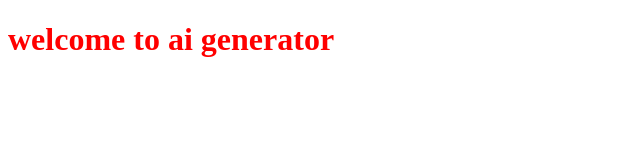
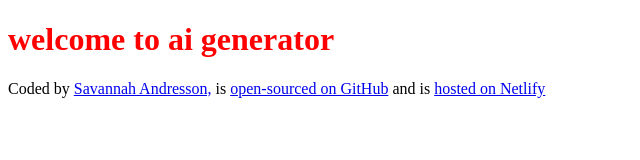
Before and after one commit to savi-creates/ai-generator, a plain HTML site: page index.html in a window 1280 px wide. Shown: the whole page, without its empty margins (0-640 px from the left). Drawn offline with Linux system fonts and the light colour scheme.

Commit message:
Added the footer

```diff
--- a/index.html
+++ b/index.html
@@ -9,6 +9,21 @@
   <body>
     <h1>welcome to ai generator</h1>
 
+    <footer>
+      Coded by
+      <a href="https://github.com/savi-creates" target="_blank"
+        >Savannah Andresson,</a
+      >
+      is
+      <a href="https://github.com/savi-creates/ai-generator" target="_blank"
+        >open-sourced on GitHub</a
+      >
+      and is
+      <a href="https://meme-ai-generator.netlify.app/" target="_blank"
+        >hosted on Netlify</a
+      >
+    </footer>
+
     <script src="src/script.js"></script>
   </body>
 </html>
```
